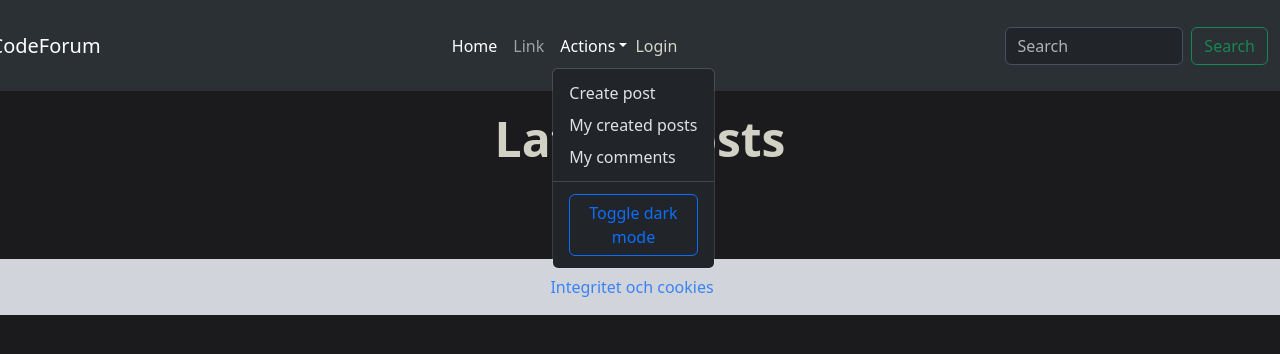
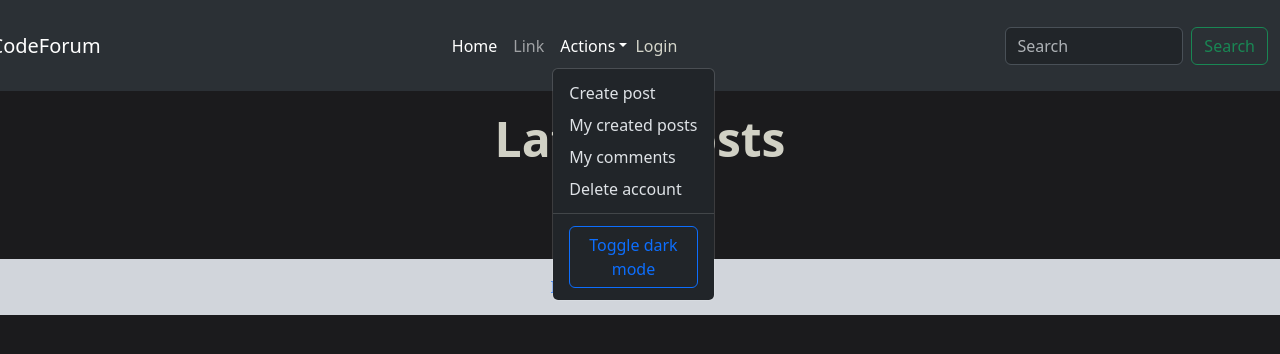
Before and after one commit to sheilabarnagot/Grupprojektet, a React (Vite) app in the folder frontend/: page / in a window 1280 px wide. Both pictures are taken after a click on the button "Actions". Shown: the top 354 px of the page. Built offline with nearby package versions, Linux system fonts and the light colour scheme; no server answers.

Commit message:
Add delete account option

```diff
--- a/frontend/src/Nav_bar.tsx
+++ b/frontend/src/Nav_bar.tsx
@@ -19,6 +19,18 @@ export const Nav_bar = () => {
     if (getitem) setItem(getitem);
   }, []);
 
+  const handleDelete = async () => {
+    const response = await fetch('http://localhost:3000/deleteaccount', {
+      method: 'DELETE',
+      headers: {
+        'Content-Type': 'application/json',
+      },
+      body: JSON.stringify({ id: item }),
+    });
+    const result = await response.json();
+    console.log(result);
+  };
+
   const navigateToLogin = () => {
     item ? navigate('/') : navigate('/login');
   };
@@ -36,8 +48,7 @@ export const Nav_bar = () => {
           data-bs-theme={darkMode}
           expand="sm"
           id="navbar-navbar-Nav_bar"
-          className="bg-body-tertiary w-100"
-        >
+          className="bg-body-tertiary w-100">
           <Container id="navbar-Nav_bar" fluid>
             <div className="flex justify-end w-1/12">
               <Navbar.Brand as={NavLink} to="/">
@@ -50,8 +61,7 @@ export const Nav_bar = () => {
               <Nav
                 className="me-auto my-2 my-lg-0"
                 style={{ minHeight: '75px', width: '100%' }}
-                navbarScroll
-              >
+                navbarScroll>
                 <div className="flex w-full items-center justify-center">
                   <Nav.Link as={NavLink} to="/" href="#action1">
                     Home
@@ -67,12 +77,14 @@ export const Nav_bar = () => {
                     <NavDropdown.Item href="#action3">
                       My comments
                     </NavDropdown.Item>
+                    <NavDropdown.Item onClick={handleDelete}>
+                      Delete account
+                    </NavDropdown.Item>
                     <NavDropdown.Divider />
                     <NavDropdown.ItemText>
                       <Button
                         onClick={toggleDarkMode}
-                        variant="outline-primary"
-                      >
+                        variant="outline-primary">
                         Toggle dark mode
                       </Button>
                     </NavDropdown.ItemText>
```
